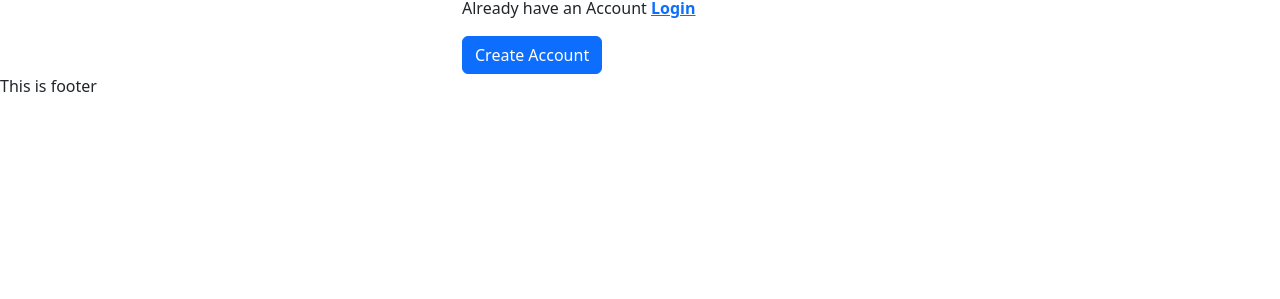
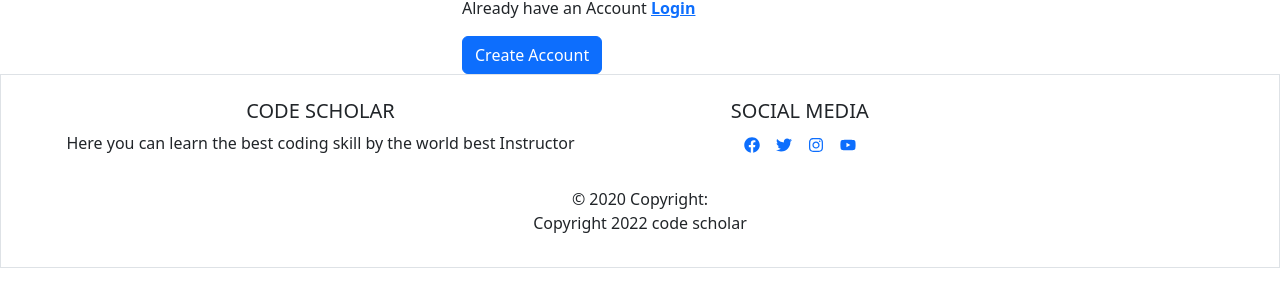
Before and after one commit to sojeeb01768/e-learning-courses, a React (Create React App) app: page /register in a window 1280 px wide. Shown: the part 498-797 px from the top of the page. Built offline with nearby package versions, Linux system fonts and the light colour scheme; no server answers.

Commit message:
footer added

```diff
--- a/src/Routes/Routes/Routes.js
+++ b/src/Routes/Routes/Routes.js
@@ -18,17 +18,17 @@ export const routes = createBrowserRouter([
             {
                 path: '/',
                 element: <Home></Home>,
-                loader: () => fetch('http://localhost:5000/courses')
+                loader: () => fetch('https://e-learning-server-side-omega.vercel.app/courses')
             },
             {
                 path: '/category/:id',
                 element: <Category></Category>,
-                loader: ({ params }) => fetch(`http://localhost:5000/category/${params.id}`)
+                loader: ({ params }) => fetch(`https://e-learning-server-side-omega.vercel.app/category/${params.id}`)
             },
             {
                 path: '/courses/:id',
                 element: <Courses></Courses>,
-                loader: ({ params }) => fetch(`http://localhost:5000/courses/${params.id}`)
+                loader: ({ params }) => fetch(`https://e-learning-server-side-omega.vercel.app/courses/${params.id}`)
             },
             {
                 path: '/blog',
@@ -49,7 +49,7 @@ export const routes = createBrowserRouter([
             {
                 path: '/checkout/:id',
                 element: <PrivateRoute><PremiumAccesCard></PremiumAccesCard></PrivateRoute>,
-                loader: ({ params }) => fetch(`http://localhost:5000/courses/${params.id}`)
+                loader: ({ params }) => fetch(`https://e-learning-server-side-omega.vercel.app/courses/${params.id}`)
 
             }
 
--- a/src/components/Pages/Shared/Footer/Footer.js
+++ b/src/components/Pages/Shared/Footer/Footer.js
@@ -1,11 +1,39 @@
 import React from 'react';
+import { FaFacebook, FaInstagram, FaTwitter, FaYoutube } from 'react-icons/fa';
+import { Link } from 'react-router-dom';
 
-const Footer = () => {
-    return (
-        <div>
-            <p>This is footer</p>
+
+
+const Footer = () =>
+    <footer className="page-footer font-small blue pt-4 border">
+        <div className="container-fluid text-center text-md-left">
+            <div className="row">
+                <div className="col-md-6 mt-md-0 mt-3">
+                    <h5 className="text-uppercase">code scholar</h5>
+                    <p>Here you can learn the best coding skill by the world best Instructor</p>
+                </div>
+
+                <hr className="clearfix w-100 d-md-none pb-0" />
+
+                <div className="col-md-3 mb-md-0 mb-3">
+                    <h5 className="text-uppercase">Social Media</h5>
+                    <ul className="list-unstyled">
+
+                        <div>
+                        <span className='m-2'><a href="https://www.facebook.com/"><FaFacebook></FaFacebook></a></span>
+                        <span className='m-2'><a href="https://twitter.com/"><FaTwitter></FaTwitter></a></span>
+                        <span className='m-2'><a href="https://www.instagram.com/"><FaInstagram></FaInstagram></a></span>
+                        <span className='m-2'><a href="https://www.youtube.com/"><FaYoutube></FaYoutube></a></span>
+                        </div>
+                    </ul>
+                </div>
+            </div>
         </div>
-    );
-};
+
+        <div className="footer-copyright text-center py-3">© 2020 Copyright:
+            <p>Copyright 2022 code scholar</p>
+        </div>
+
+    </footer>
 
 export default Footer;
--- a/src/components/Pages/Shared/LeftSideNav/LeftSideNav.js
+++ b/src/components/Pages/Shared/LeftSideNav/LeftSideNav.js
@@ -6,20 +6,20 @@ import { Link } from 'react-router-dom';
 const LeftSideNav = () => {
     const [categories, setCategories] = useState([]);
 
-    useEffect(()=>{
-        fetch('http://localhost:5000/categories')
-        .then(res=> res.json())
-        .then(data=> setCategories(data))
-    },[])
+    useEffect(() => {
+        fetch('https://e-learning-server-side-omega.vercel.app/categories')
+            .then(res => res.json())
+            .then(data => setCategories(data))
+    }, [])
 
     return (
         <div>
             <h4>All Category: {categories.length}</h4>
             <div className=''>
                 {
-                    categories.map(category=> <p
-                    className='fs-5 fw-semibold mx-4 p-2 rounded-4 font-weight- border shadow-sm p-3 mb-2 bg-white rounded'
-                    key={category.id}>
+                    categories.map(category => <p
+                        className='fs-5 fw-semibold mx-4 p-2 rounded-4 font-weight- border shadow-sm p-3 mb-2 bg-white rounded'
+                        key={category.id}>
                         <Link className='text-decoration-none p-2' to={`/category/${category.id}`}>{category.name}</Link>
                     </p>)
                 }
```
Also changed, not shown: firebase.json (added), 1 other file (tests, documents, lock files or other folders).
